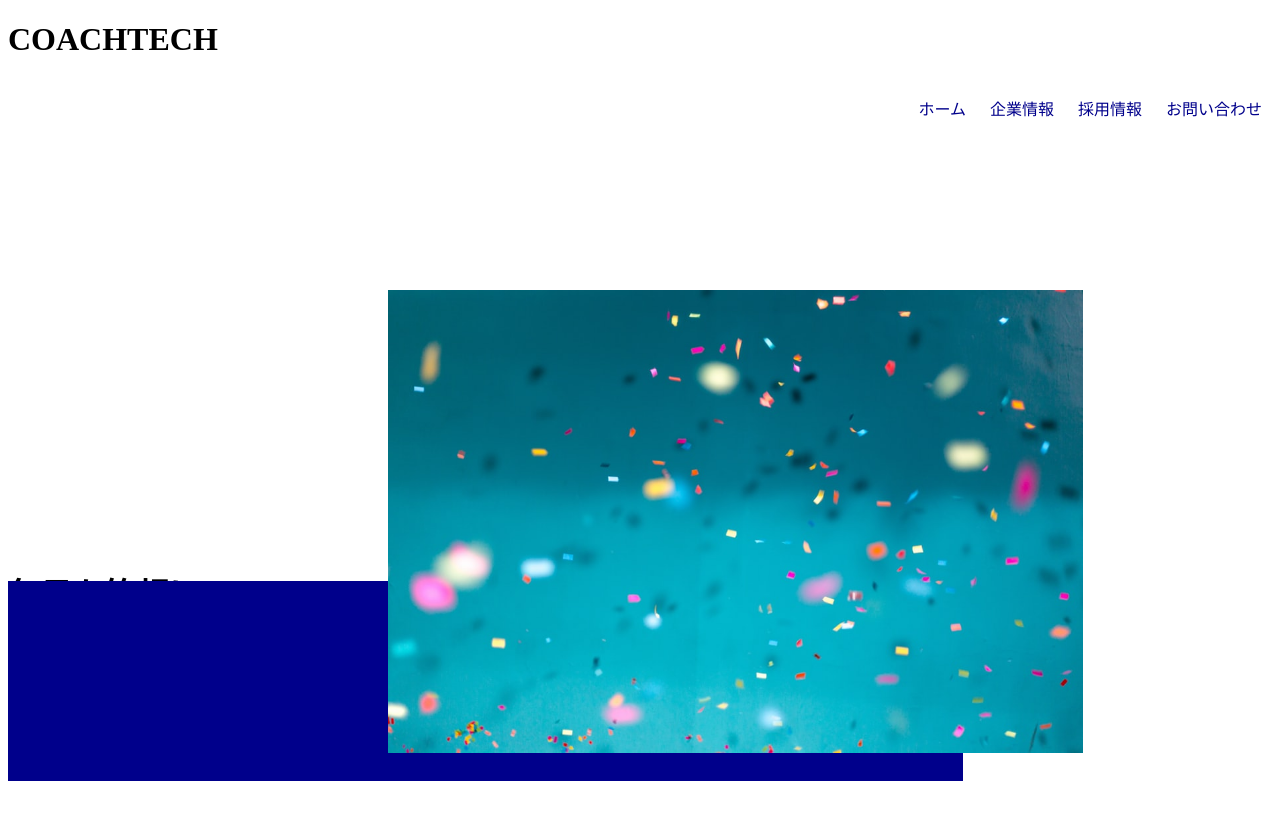
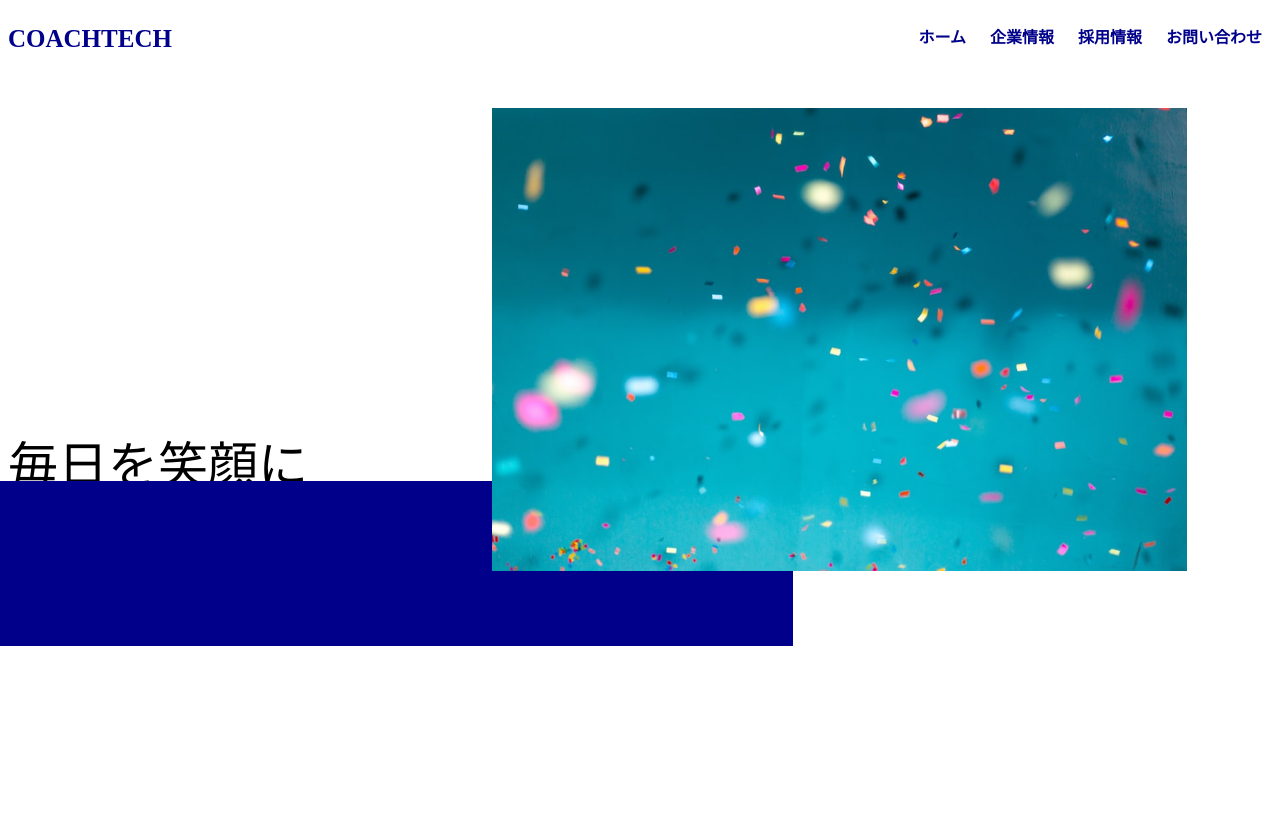
Before and after one commit to Ambers2s2/20231216_morita_css, a plain HTML site: page index.html in a window 1280 px wide. Drawn offline with Linux system fonts and the light colour scheme.

Commit message:
任意のメッセージ

```diff
--- a/css/style.css
+++ b/css/style.css
@@ -1,21 +1,33 @@
-.title {
+.body {
+    max-width: 1500px
+/*画面の最大幅を指定*/
+}
+
+.ht {
     color: darkblue;
-    text-align: top;
+    font-size: 25px;
     float: left;
 }
 
 ul {
     color: darkblue;
+    text-align: right;
     float: right;
 }
 
-.header {
-    font-weight: bolder
+.my {
+    font-weight: bolder;
 }
 
 li {
     display: inline;
     padding: 0 10px;
+}
+.mt {
+    text-align: left;
+    font-size: 50px;
+    margin-top: -50px;
+    font-weight: lighter;
 }
 
 .mk {
@@ -23,22 +35,17 @@ li {
     width: 55%;
     height: 80%;
     /* height: 100%；でもどうように動作します*/
-    top: 210px;
-    left: 380px;
+    top: 100px;
+    left: 320px;
     z-index: 30;
-}
-
-.firstview {
-    font-size: 60px;
-    font-weight: 100;
-    text-align: left;
 }
 
 .blue-box {
     position: relative;
-    width: 955px;
-    height: 200px;
+    width: 815px;
+    height: 165px;
     background-color: darkblue;
-    top: -55px;
-    left: 0px;
+    top: -50px;
+    left: -30px;
+    margin-right: auto;
 }
```
